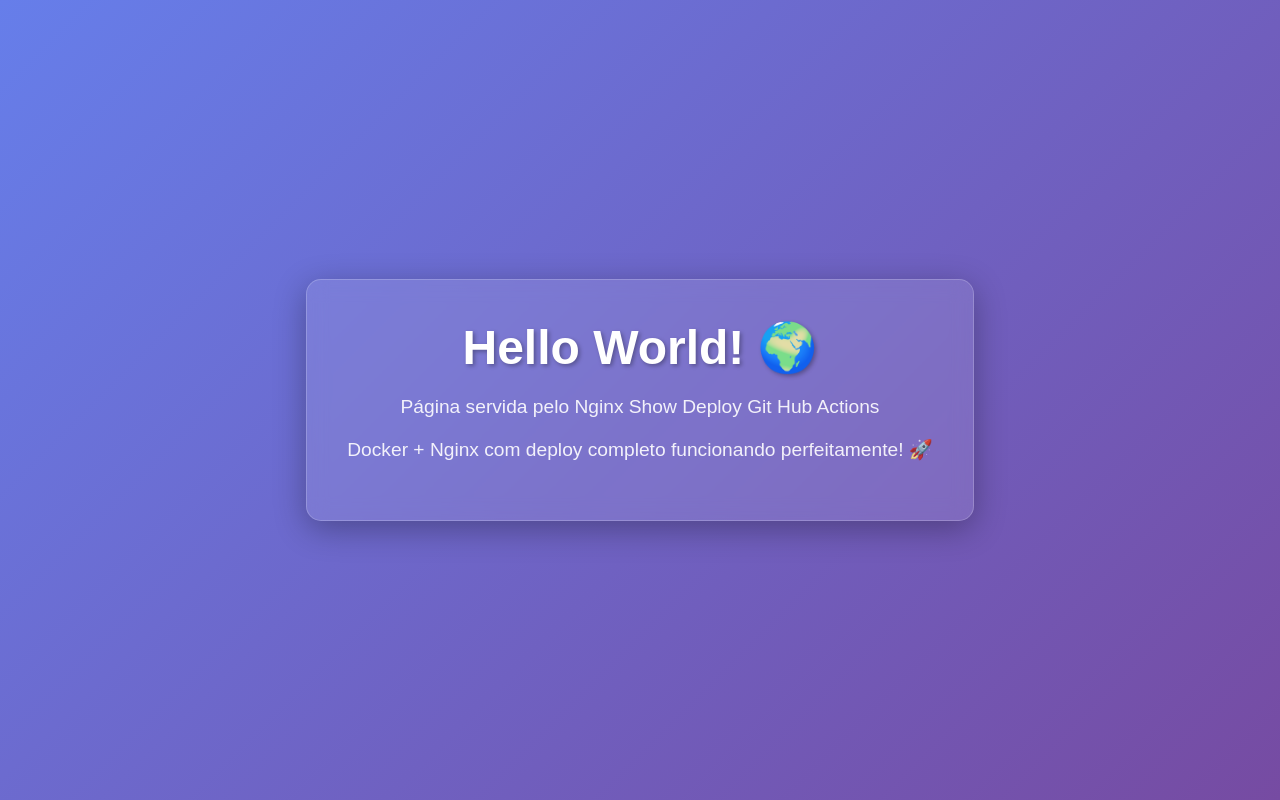
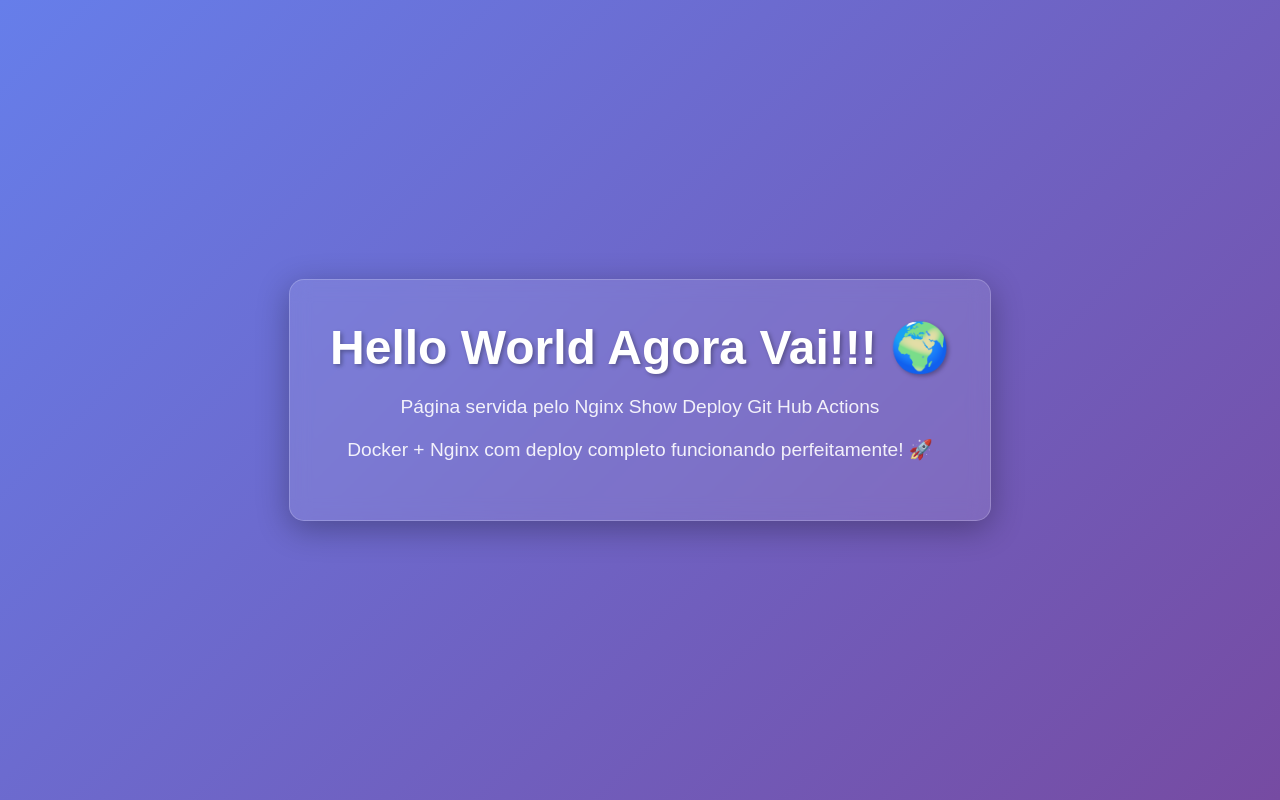
Before and after one commit to paulomorenodev/hello-world-docker-nginx, a plain HTML site: page index.html in a window 1280 px wide. Drawn offline with Linux system fonts and the light colour scheme.

```diff
--- a/index.html
+++ b/index.html
@@ -39,7 +39,7 @@
 </head>
 <body>
     <div class="container">
-        <h1>Hello World! 🌍</h1>
+        <h1>Hello World Agora Vai!!! 🌍</h1>
         <p>Página servida pelo Nginx Show Deploy Git Hub Actions</p>
         <p>Docker + Nginx com deploy completo funcionando perfeitamente! 🚀</p>
     </div>
```
